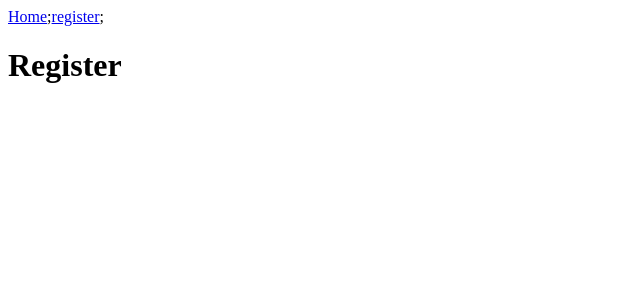
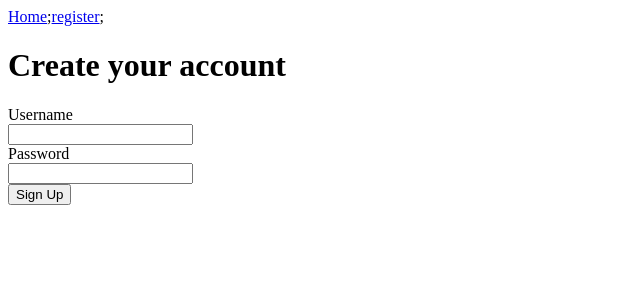
Before and after one commit to Matt-tedesco98/E-Commerce-App-Client-, a React (Create React App) app: page /register in a window 1280 px wide. Shown: the top 300 px of the page, without its empty margins (0-640 px from the left). Built offline with nearby package versions, Linux system fonts and the light colour scheme.

Commit message:
register page logic

```diff
--- a/src/pages/Register.jsx
+++ b/src/pages/Register.jsx
@@ -7,7 +7,39 @@ export default function Register() {
         setForm({...form, [e.target.name]: e.target.value});
     }
 
+    function onSubmit() {
+        console.log(form)
+    }
+
     return (
-        <h1>Register</h1>
+        <div>
+            <h1>Create your account</h1>
+            <form onSubmit={(e) => {e.preventDefault(); onSubmit();}}>
+                <div>
+                    <label>Username</label> <br/>
+                    <input
+                        id="username"
+                        name="username"
+                        value={form.username}
+                        onChange={onChange}
+                        autoComplete="username"
+                        required
+                    />
+                </div>
+                <div>
+                    <label>Password</label> <br/>
+                    <input
+                        id="password"
+                        name="password"
+                        value={form.password}
+                        onChange={onChange}
+                        autoComplete="new-password"
+                        required
+                        minLength={8}
+                    />
+                </div>
+                <button type="submit">Sign Up</button>
+            </form>
+        </div>
     )
 }
```
